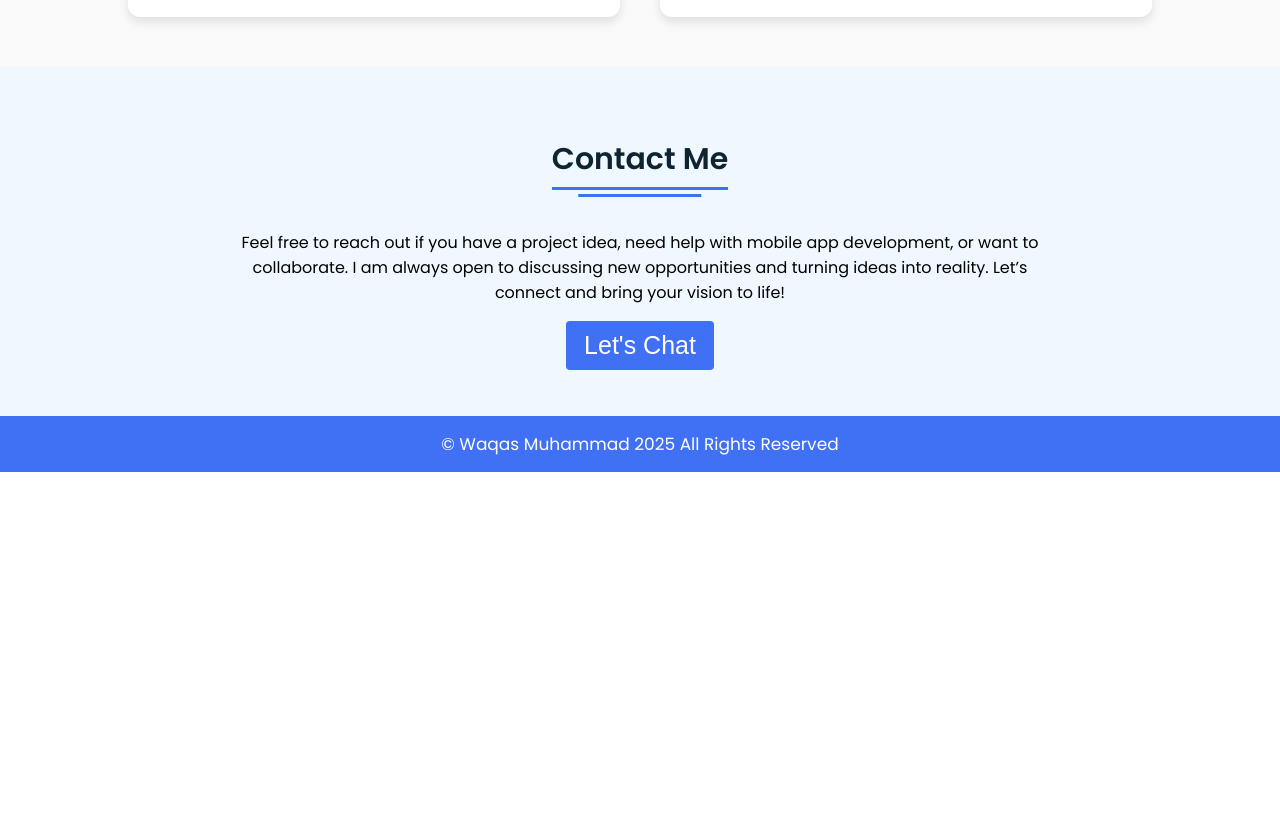
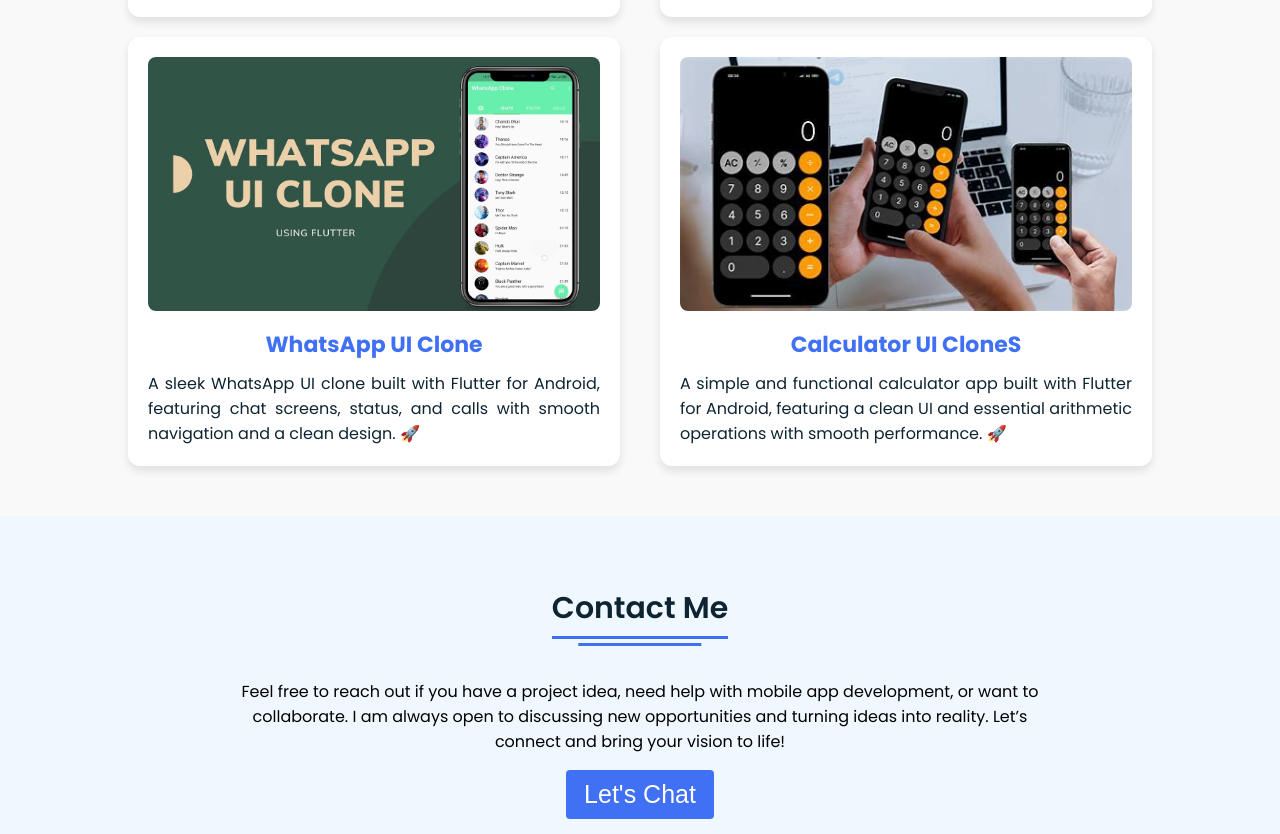
Before and after one commit to Developer-Waqas/My-Portfolio, a plain HTML site: page index.html in a window 1280 px wide. Shown: the part 3909-4743 px from the top of the page. Before the commit the page ends 4381 px from the top, so only its background shows below. Drawn offline with Linux system fonts and the light colour scheme.

Commit message:
Portfolio Updated

```diff
--- a/index.html
+++ b/index.html
@@ -5,7 +5,7 @@
 <head>
   <meta charset="UTF-8" />
   <title>Waqas - Developer Portfolio</title>
-  <link rel="icon" type="image/png" href="Images/icon.png" />
+  <link rel="icon" type="image/png" href="Images/about.jpg" />
   <link rel="stylesheet" href="style.css" />
   <!-- Fontawesome CDN Link -->
   <link rel="stylesheet" href="https://cdnjs.cloudflare.com/ajax/libs/font-awesome/5.15.2/css/all.min.css" />
@@ -249,6 +249,22 @@
             easy-to-navigate interface.
           </p>
         </div>
+        <div class="project-box">
+          <img src="Images/whatsapp.jpg" alt="Project 2" class="project-image" height="180" width="280" />
+          <h3>WhatsApp UI Clone</h3>
+          <p>
+            A sleek WhatsApp UI clone built with Flutter for Android, featuring chat screens, status, and calls with
+            smooth navigation and a clean design. 🚀
+          </p>
+        </div>
+        <div class="project-box">
+          <img src="Images/calculator.jpeg" alt="Project 2" class="project-image" height="180" width="280" />
+          <h3>Calculator UI CloneS</h3>
+          <p>
+            A simple and functional calculator app built with Flutter for Android, featuring a clean UI and essential
+            arithmetic operations with smooth performance. 🚀
+          </p>
+        </div>
       </div>
     </div>
   </section>
```
